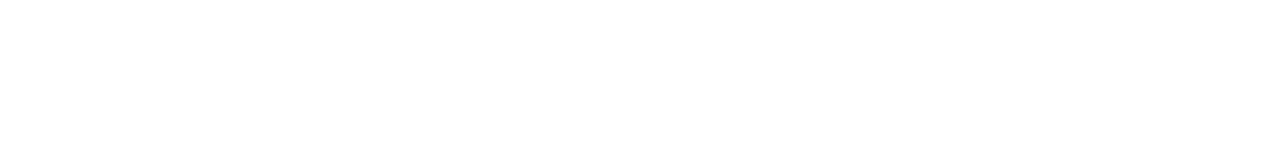
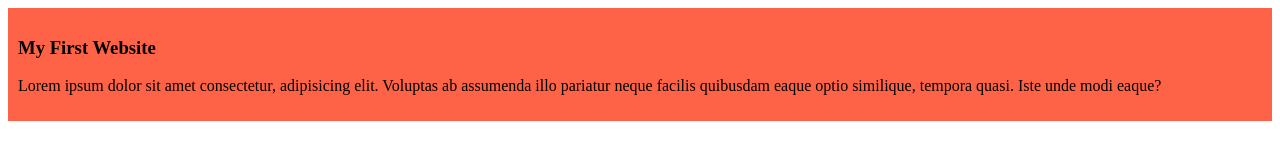
Before and after one commit to palash00912/my-simple-website, a plain HTML site: page index.html in a window 1280 px wide. Drawn offline with Linux system fonts and the light colour scheme.

Commit message:
add the first blog

```diff
--- a/index.html
+++ b/index.html
@@ -1,11 +1,19 @@
 <!DOCTYPE html>
 <html lang="en">
-<head>
-    <meta charset="UTF-8">
-    <meta name="viewport" content="width=device-width, initial-scale=1.0">
+  <head>
+    <meta charset="UTF-8" />
+    <meta name="viewport" content="width=device-width, initial-scale=1.0" />
     <title>My Simple Website</title>
-</head>
-<body>
-
-</body>
+    <link rel="stylesheet" href="style/blog.css">
+  </head>
+  <body>
+    <div>
+      <h3>My First Website</h3>
+      <p>
+        Lorem ipsum dolor sit amet consectetur, adipisicing elit. Voluptas ab
+        assumenda illo pariatur neque facilis quibusdam eaque optio similique,
+        tempora quasi. Iste unde modi eaque?
+      </p>
+    </div>
+  </body>
 </html>
--- /dev/null
+++ b/style/blog.css
@@ -0,0 +1,4 @@
+div{
+    background-color: tomato;
+    padding: 10px;
+}
```
